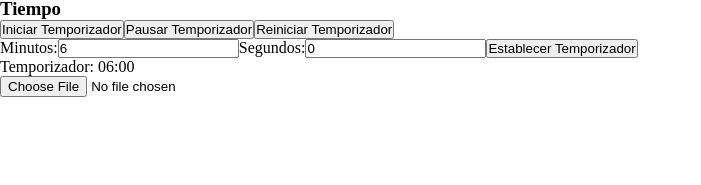
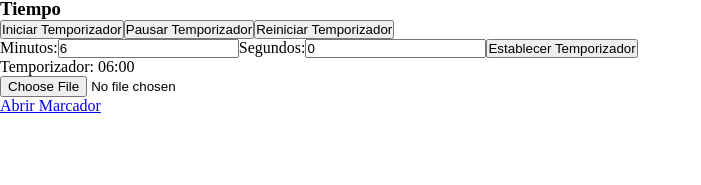
Before and after one commit to zlocker01/BJJ-Score-App, a React (Vite) app: page / in a window 1280 px wide. Shown: the part 115-300 px from the top of the page, without its empty margins (0-701 px from the left). Built offline with nearby package versions, Linux system fonts and the light colour scheme.

Commit message:
adding anchor tag for score route

```diff
--- a/src/components/Judge.jsx
+++ b/src/components/Judge.jsx
@@ -8,6 +8,7 @@ export const Judge = () => {
       <Score />
       <Timer />
       <Image />
+      <a href="http://localhost:5173/referee" target="blank">Abrir Marcador</a>
     </>
   );
 };
```
